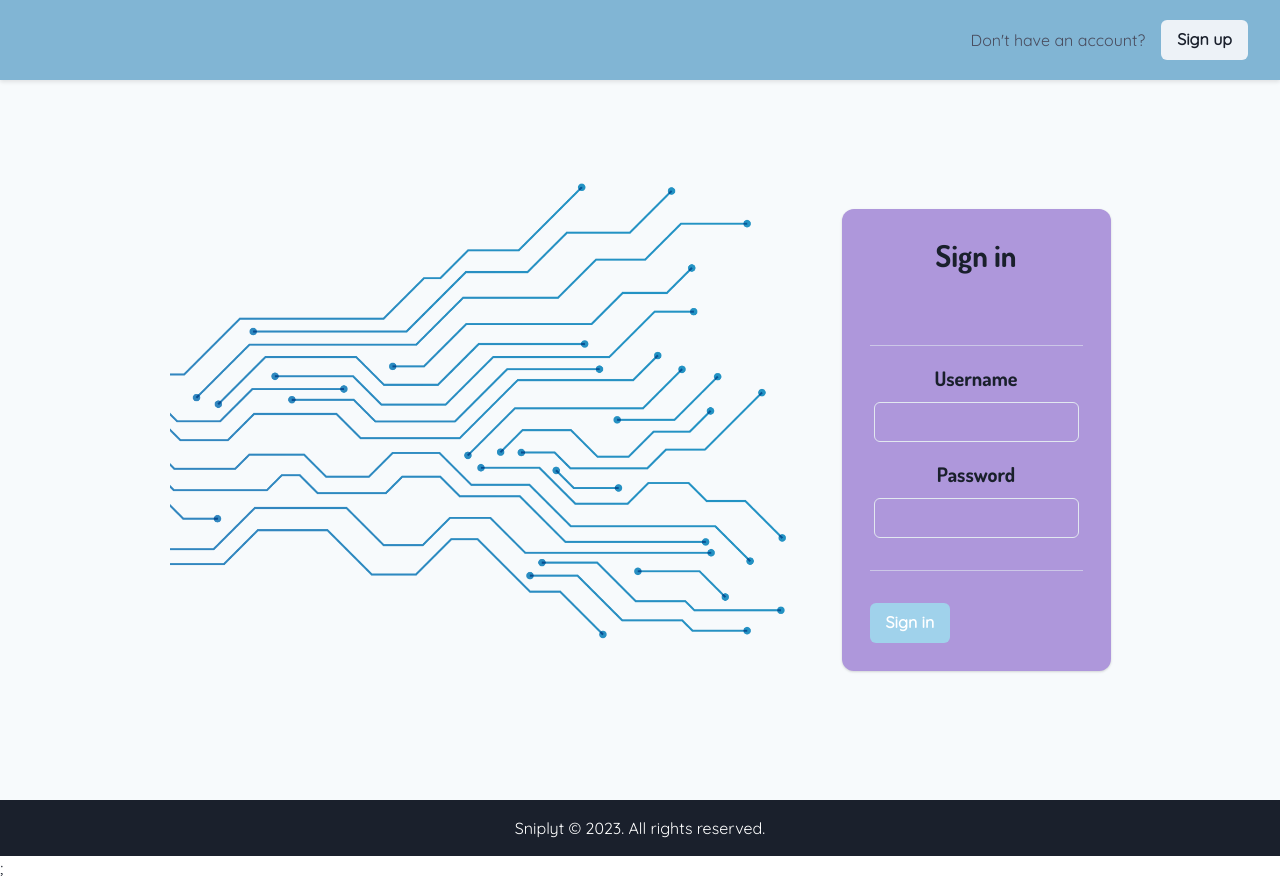
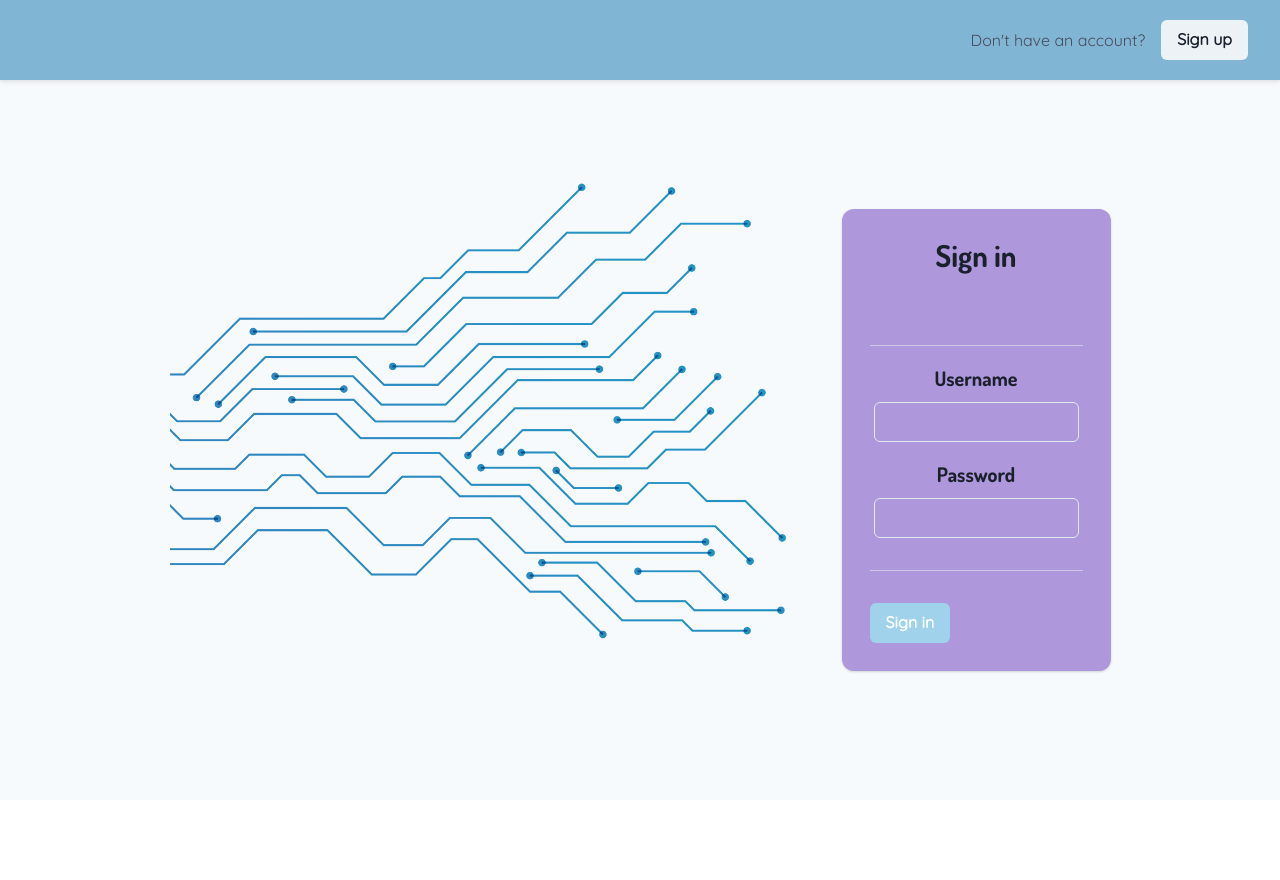
Before and after one commit to MichaelaLodnanova/Analytical-link-shortener, a React (Vite) app in the folder apps/frontend/: page /login in a window 1280 px wide. After the commit the page ends 800 px from the top, so only its background shows below. Built offline with nearby package versions, Linux system fonts and the light colour scheme; no server answers.

Commit message:
fix: footer

```diff
--- a/apps/frontend/src/App.tsx
+++ b/apps/frontend/src/App.tsx
@@ -7,7 +7,7 @@ const queryClient = new QueryClient();
 function App() {
   return (
     <QueryClientProvider client={queryClient}>
-      <Router />;
+      <Router />
     </QueryClientProvider>
   );
 }
--- a/apps/frontend/src/pages/home/Home.tsx
+++ b/apps/frontend/src/pages/home/Home.tsx
@@ -5,6 +5,7 @@ import SignUp from './components/SignUp';
 import Contact from './components/Contact';
 import About from './components/About';
 import Shortener from './components/Shortener';
+import { Footer } from '../../common/footer';
 export function Home() {
   return (
     <Box>
@@ -23,6 +24,7 @@ export function Home() {
           <Contact></Contact>
         </Element>
       </Box>
+      <Footer></Footer>
     </Box>
   );
 }
--- a/apps/frontend/src/pages/home/components/Shortener.tsx
+++ b/apps/frontend/src/pages/home/components/Shortener.tsx
@@ -7,9 +7,6 @@ export default function Shortener() {
 
   const handleSubmit = (event: FormEvent<HTMLFormElement>) => {
     event.preventDefault();
-    // Perform any necessary logic or API calls with the entered URL
-    console.log('Submitted URL:', url);
-    // Clear the input field
     setUrl('');
   };
 
--- a/apps/frontend/src/router/Router.tsx
+++ b/apps/frontend/src/router/Router.tsx
@@ -2,19 +2,17 @@ import { BrowserRouter, Route, Routes } from 'react-router-dom';
 import { Home } from '../pages/home';
 import SignIn from '../pages/home/components/SignIn';
 import { Box } from '@chakra-ui/react';
-import { Footer } from '../common/footer';
 import AuthorizedRouter from './AuthorizedRouter';
 
 export function Router() {
   return (
     <BrowserRouter>
-      <Box width={'100dvw'}>
+      <Box>
         <Routes>
           <Route index element={<Home />} />
           <Route path="/login" element={<SignIn />} />
           <Route path="/auth/*" element={<AuthorizedRouter />} />
         </Routes>
-        <Footer></Footer>
       </Box>
     </BrowserRouter>
   );
```
